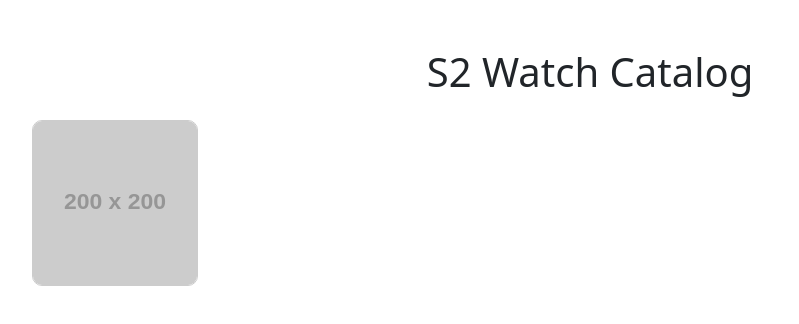
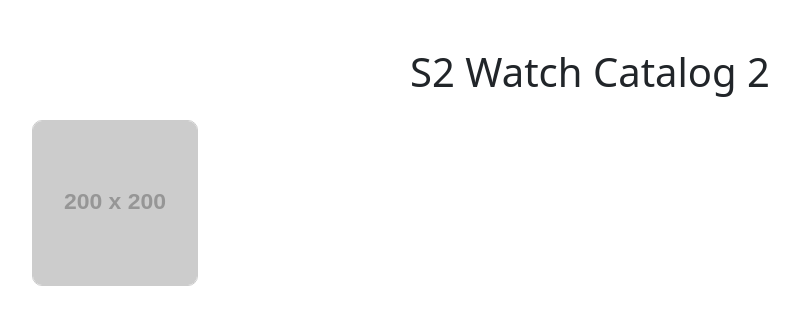
Before and after one commit to stewartfairley/watches, a plain HTML site: page index.html in a window 1280 px wide. Shown: the whole page, without its empty margins (50-849 px from the left). Drawn offline with nearby package versions, Linux system fonts and the light colour scheme; placeholder pictures from the web are drawn by us.

Commit message:
2 commits
two commits

```diff
--- a/index.html
+++ b/index.html
@@ -36,7 +36,7 @@
 </head>
 <body>
   <div class="container mt-5">
-    <h1 class="text-center mb-4">S2 Watch Catalog</h1>
+    <h1 class="text-center mb-4">S2 Watch Catalog 2</h1>
     <div class="row row-cols-1 row-cols-sm-2 row-cols-md-3 row-cols-lg-6 g-4">
       <!-- Example watch card -->
       <div class="col">
```
